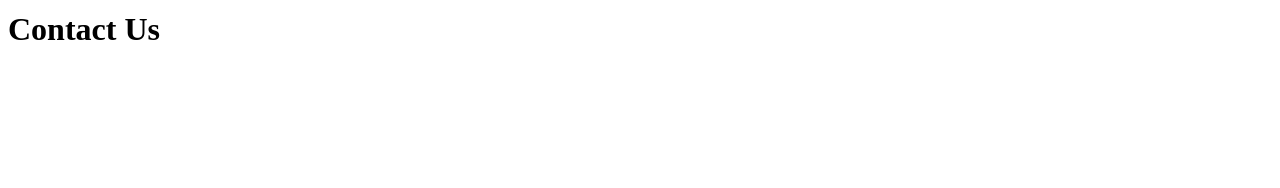
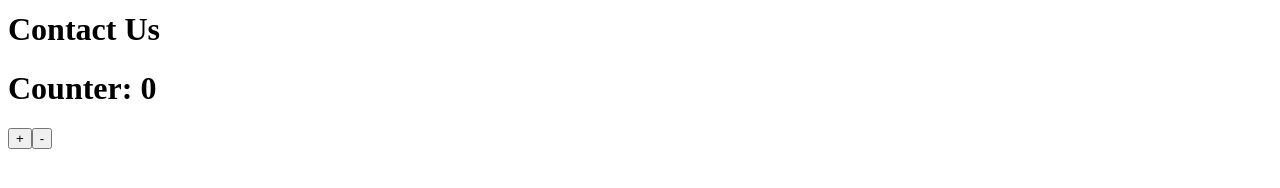
Before and after one commit to ak-bhat/React-Learnings, a React (Vite) app: page /contact in a window 1280 px wide. Shown: the part 138-326 px from the top of the page. Built offline with nearby package versions, Linux system fonts and the light colour scheme.

Commit message:
Thursday

```diff
--- a/src/components/About.js
+++ b/src/components/About.js
@@ -1,12 +1,14 @@
 import User from "./User"
 import UserClass from "./UserClass"
+
 
 const About = () =>{
     return(
         <div className="about-body">
             <h1>About Page</h1>
             <User name={"Ananthu"} location={"Kochi"}/>
-            <UserClass name={"Ananthu"} location={"Kochi"}/>
+            <UserClass name={"Ananthu1"} location={"Kochi"}/>
+            <UserClass name={"Ananthu2"} location={"Kochi"}/>
         </div>
     )
 }
--- a/src/components/Contact.js
+++ b/src/components/Contact.js
@@ -1,8 +1,12 @@
+import Counter from "./Counter"
+
 const Contact = () =>{
     return(
         <div className="about-body">
             <h1>Contact Us</h1>
+            <Counter/>
         </div>
+
     )
 }
 
--- /dev/null
+++ b/src/components/Counter.js
@@ -0,0 +1,16 @@
+import React, { useState } from "react"
+
+const Counter = () => {
+    const [count, setCount] = useState(0)
+    console.log(count);
+
+    return(
+        <div>
+            <h1>Counter: {count}</h1>
+            <button onClick={()=>setCount(count+1)}>+</button>
+            <button onClick={()=>setCount(count-1)}>-</button>
+        </div>
+    )
+}
+
+export default Counter
--- a/src/components/UserClass.js
+++ b/src/components/UserClass.js
@@ -9,6 +9,11 @@ class UserClass extends React.Component{
             count2: 2
         }
     }
+
+    componentDidMount(){
+        console.log(this.props.name);
+
+    }
     render(){
         const {name, location} = this.props
         const {count, count2} = this.state
@@ -18,9 +23,9 @@ class UserClass extends React.Component{
                 <h3>Name:{location}</h3>
                 <h2>Count:{count}</h2>
                 <button onClick={() =>{
-                    this.setState={
+                    this.setState({
                         count: this.state.count+1
-                    }
+                    })
                 }}> Count Increases </button>
             </div>
         )
```
